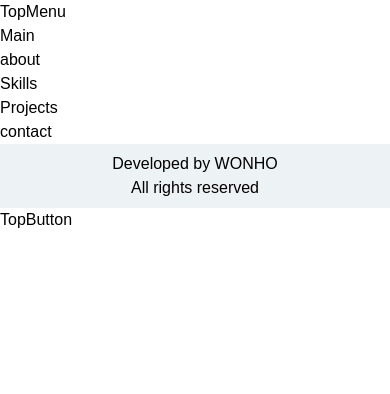
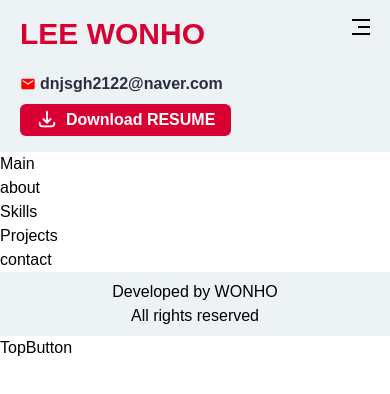
Before and after one commit to W0N-H0/portfolio-next13, a Next.js app: page / in a window 390 px wide. Shown: the top 394 px of the page. Built offline with nearby package versions, Linux system fonts and the light colour scheme; a web font is replaced by a local one.

Commit message:
[Design] Header 컴포넌트 레이아웃 완성

```diff
--- a/app/layout.jsx
+++ b/app/layout.jsx
@@ -3,7 +3,7 @@
 import { Gowun_Batang } from "next/font/google";
 import "./globals.css";
 import SideMenu from "@/components/SideMenu";
-import TopMenu from "@/components/TopMenu";
+import Header from "@/components/Header";
 import { Provider } from "react-redux";
 import { store } from "@/store/useMenuStore";
 
@@ -22,7 +22,7 @@ export default function RootLayout({ children }) {
           <main className="flex flex-row">
             <SideMenu />
             <section className="overflow-hidden pl-[300px] max-lg:pl-[146px] w-full min-h-screen max-md:pl-0">
-              <TopMenu /> {children}
+              <Header /> {children}
             </section>
           </main>
         </Provider>
--- /dev/null
+++ b/components/Header.jsx
@@ -0,0 +1,80 @@
+"use client";
+import { AiOutlineClose } from "react-icons/ai";
+import { HiOutlineDownload } from "react-icons/hi";
+import { MdEmail } from "react-icons/md";
+import { RiMenu3Fill } from "react-icons/ri";
+import Link from "next/link";
+import { motion } from "framer-motion";
+import { useDispatch, useSelector } from "react-redux";
+import { toggleMenu } from "@/redux/useMenuSlice";
+import { socialData } from "@/constants/socialData";
+
+const Header = () => {
+  const { isOpen } = useSelector((store) => store.menuStore);
+  const dispatch = useDispatch();
+  return (
+    <header
+      className="px-[40px] bg-light-bg py-4 z-10 max-xs:px-[20px] "
+      id="home"
+    >
+      <div className="header">
+        <div className="flex justify-between items-center w-full md:hidden ">
+          <div className="">
+            <div className="flex gap-10 w-full">
+              <Link href="/">
+                <h1 className="font-bold text-3xl text-dark-red">LEE WONHO</h1>
+              </Link>
+            </div>
+            <div
+              className="text-2xl z-50 "
+              onClick={() => {
+                dispatch(toggleMenu(!isOpen));
+              }}
+            >
+              <motion.div
+                initial={{ scale: 0 }}
+                animate={{ scale: isOpen ? 1 : 0, type: "inertia" }}
+                transition={{ duration: 0.6 }}
+                className="fixed top-[0.7rem] right-[0.8rem] z-50 px-1 py-1 bg-dark-red rounded-full text-white"
+              >
+                <AiOutlineClose />
+              </motion.div>
+
+              <motion.div
+                initial={{ scale: 1 }}
+                animate={{ scale: isOpen ? 0 : 1 }}
+                transition={{ duration: 0.6 }}
+                className="fixed top-[0.7rem] right-[0.8rem] z-50 px-1 py-1"
+              >
+                <RiMenu3Fill />
+              </motion.div>
+            </div>
+          </div>
+        </div>
+        <div className="header-info-container">
+          <div className="flex md:gap-10 flex-col md:flex-row">
+            <div className="flex gap-1 items-center text-base font-bold">
+              <MdEmail color="red" />
+              <span className="text-dark-blue font-bold">
+                {socialData[1].description}
+              </span>
+            </div>
+          </div>
+          <motion.a
+            href="../assets/resume.pdf"
+            initial={{ x: 300 }}
+            animate={{ x: 0 }}
+            transition={{ duration: 0.8 }}
+            target="_blank"
+            className="bg-dark-red text-white px-4 py-1 rounded-md hover:bg-light-red flex gap-2 font-bold"
+            download
+          >
+            <HiOutlineDownload size={"22px"} /> Download RESUME
+          </motion.a>
+        </div>
+      </div>
+    </header>
+  );
+};
+
+export default Header;
--- a/components/TopMenu.jsx
+++ /dev/null
@@ -1,7 +0,0 @@
-"use client";
-
-const TopMenu = () => {
-  return <div>TopMenu</div>;
-};
-
-export default TopMenu;
```
